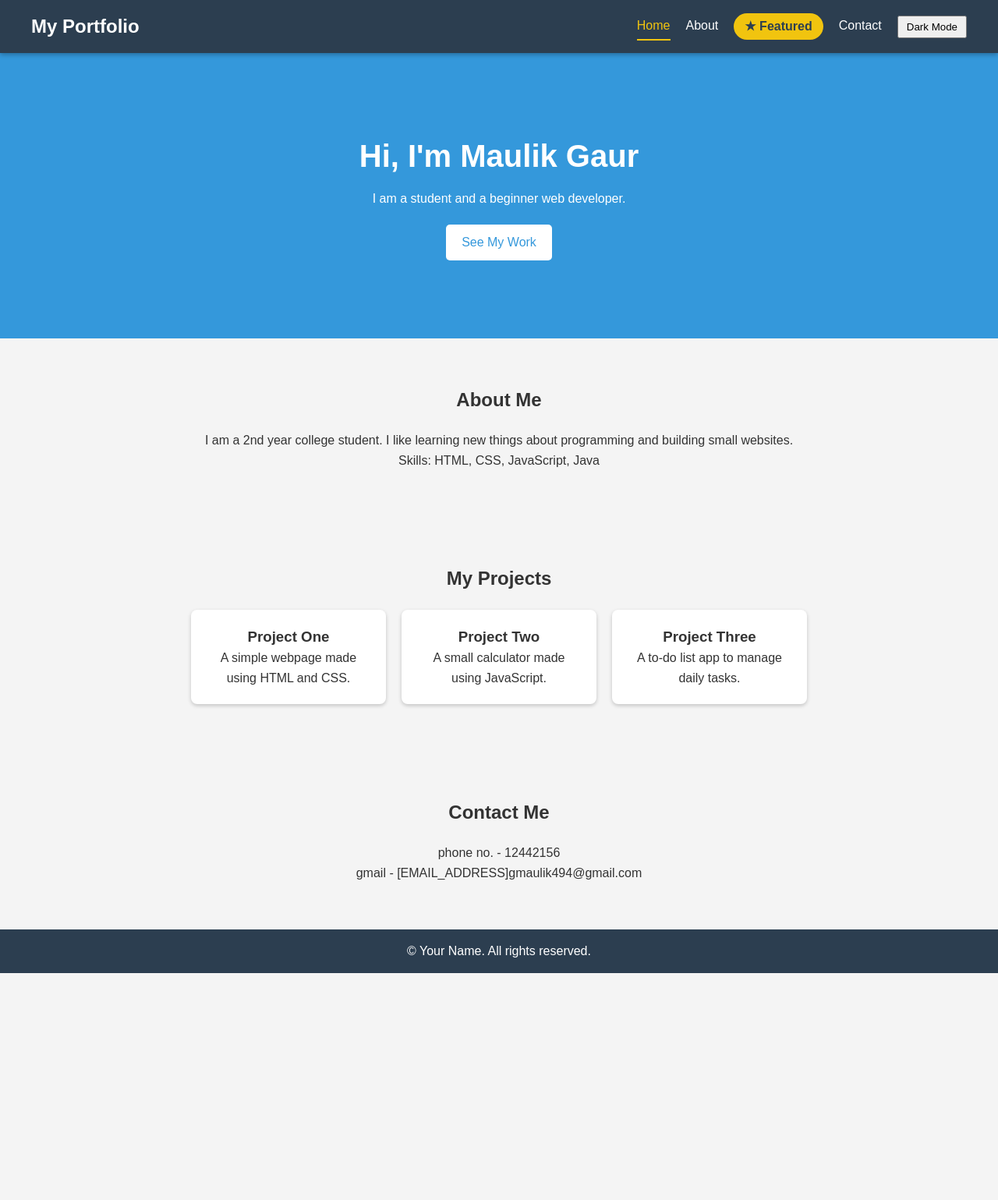
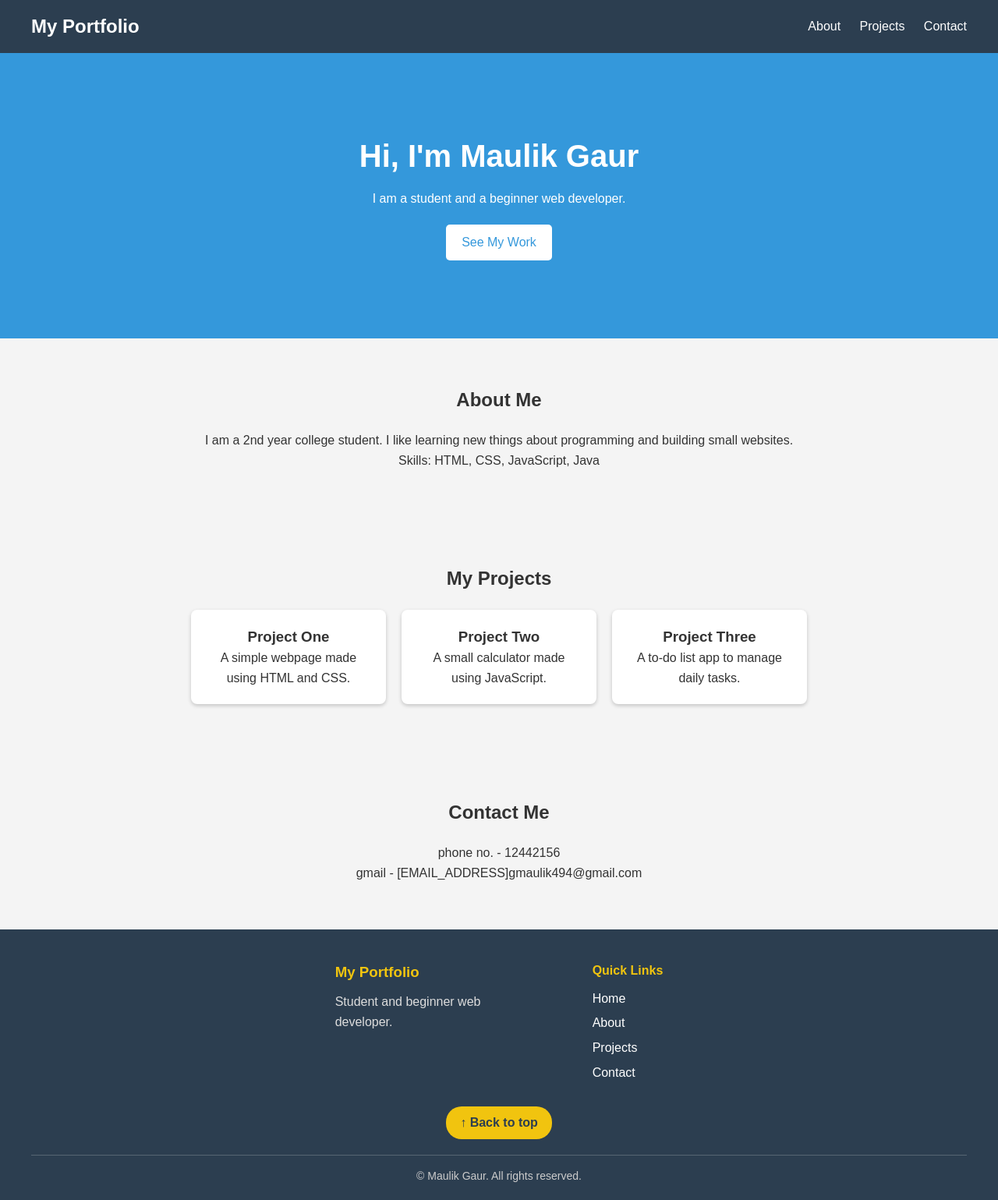
Before and after one commit to maulikgaur04-glitch/GitHub-practical-test, a plain HTML site: page index.html in a window 1280 px wide. Shown: the whole page at 78% size. Before the commit the page ends 1248 px from the top, so only its background shows below. Drawn offline with Linux system fonts and the light colour scheme.

Commit message:
refactor: simplify navigation layout and redesign footer component

```diff
--- a/index.html
+++ b/index.html
@@ -13,16 +13,11 @@
   <!-- navigation bar -->
   <header>
     <h2 class="logo">My Portfolio</h2>
+    <nav>
+      <a href="#about">About</a>
+      <a href="#projects">Projects</a>
+      <a href="#contact">Contact</a>
 
-    <!-- hamburger button (only visible on small screens) -->
-    <button id="menuBtn" class="menu-btn" aria-label="Toggle menu" aria-expanded="false">&#9776;</button>
-
-    <nav id="navLinks">
-      <a href="#home">Home</a>
-      <a href="#about">About</a>
-      <a href="#projects" class="featured">&#9733; Featured</a>
-      <a href="#contact">Contact</a>
-      <button id="themeBtn" aria-label="Toggle dark mode">Dark Mode</button>
     </nav>
   </header>
 
@@ -71,7 +66,24 @@
   </section>
 
   <footer>
-    <p>&copy; <span id="year"></span> Your Name. All rights reserved.</p>
+    <div class="footer-content">
+      <div class="footer-brand">
+        <h3>My Portfolio</h3>
+        <p>Student and beginner web developer.</p>
+      </div>
+
+      <div class="footer-links">
+        <h4>Quick Links</h4>
+        <a href="#home">Home</a>
+        <a href="#about">About</a>
+        <a href="#projects">Projects</a>
+        <a href="#contact">Contact</a>
+      </div>
+    </div>
+
+    <a href="#home" class="back-to-top">&#8593; Back to top</a>
+
+    <p class="footer-copy">&copy; <span id="year"></span> Maulik Gaur. All rights reserved.</p>
   </footer>
 
   <script src="subscript.js"></script>
--- a/styles.css
+++ b/styles.css
@@ -12,22 +12,13 @@ body {
   color: #333;
 }
 
-/* header (sticky navbar) */
+/* header */
 header {
-  position: sticky;
-  top: 0;
-  z-index: 1000;
   background-color: #2c3e50;
   color: white;
   padding: 15px 40px;
   display: flex;
   justify-content: space-between;
-  align-items: center;
-  box-shadow: 0 2px 6px rgba(0, 0, 0, 0.3);
-}
-
-nav {
-  display: flex;
   align-items: center;
 }
 
@@ -35,63 +26,16 @@ nav a {
   color: white;
   text-decoration: none;
   margin-left: 20px;
-  padding: 4px 0;
-  border-bottom: 2px solid transparent;
-  transition: color 0.2s, border-color 0.2s;
 }
 
 nav a:hover {
   color: #f1c40f;
 }
 
-/* link of the section currently on screen (added by javascript) */
-nav a.active {
-  color: #f1c40f;
-  border-bottom-color: #f1c40f;
-}
-
-/* featured link stands out */
-nav a.featured {
-  background-color: #f1c40f;
-  color: #2c3e50;
-  font-weight: bold;
-  padding: 4px 14px;
-  border-radius: 20px;
-  border-bottom: none;
-}
-
-nav a.featured:hover,
-nav a.featured.active {
-  background-color: #f39c12;
-  color: #fff;
-}
-
 nav button {
   margin-left: 20px;
   padding: 5px 10px;
   cursor: pointer;
-}
-
-/* hamburger button (hidden on large screens) */
-.menu-btn {
-  display: none;
-  background: none;
-  border: none;
-  color: white;
-  font-size: 28px;
-  cursor: pointer;
-}
-
-/* smooth scrolling + keep headings from hiding under the sticky header */
-html {
-  scroll-behavior: smooth;
-}
-
-#home,
-#about,
-#projects,
-#contact {
-  scroll-margin-top: 70px;
 }
 
 /* sections */
@@ -157,7 +101,81 @@ footer {
   background-color: #2c3e50;
   color: white;
   text-align: center;
-  padding: 15px;
+  padding: 40px 40px 20px;
+}
+
+.footer-content {
+  display: flex;
+  justify-content: center;
+  gap: 80px;
+  flex-wrap: wrap;
+  text-align: left;
+  max-width: 800px;
+  margin: 0 auto 25px;
+}
+
+.footer-brand h3,
+.footer-links h4 {
+  color: #f1c40f;
+  margin-bottom: 10px;
+}
+
+.footer-brand p {
+  max-width: 250px;
+  color: #ddd;
+}
+
+.footer-links a {
+  display: block;
+  color: white;
+  text-decoration: none;
+  margin-bottom: 6px;
+  transition: color 0.2s, padding-left 0.2s;
+}
+
+.footer-links a:hover {
+  color: #f1c40f;
+  padding-left: 5px;
+}
+
+.back-to-top {
+  display: inline-block;
+  padding: 8px 18px;
+  margin-bottom: 20px;
+  background-color: #f1c40f;
+  color: #2c3e50;
+  font-weight: bold;
+  text-decoration: none;
+  border-radius: 20px;
+  transition: background-color 0.2s;
+}
+
+.back-to-top:hover {
+  background-color: #f39c12;
+}
+
+.footer-copy {
+  border-top: 1px solid rgba(255, 255, 255, 0.2);
+  padding-top: 15px;
+  font-size: 14px;
+  color: #ccc;
+}
+
+/* footer on small screens */
+@media (max-width: 600px) {
+  footer {
+    padding: 30px 20px 15px;
+  }
+
+  .footer-content {
+    flex-direction: column;
+    gap: 25px;
+    text-align: center;
+  }
+
+  .footer-brand p {
+    max-width: none;
+  }
 }
 
 /* dark mode (added by javascript) */
@@ -173,40 +191,10 @@ body.dark .card {
 /* small screens */
 @media (max-width: 600px) {
   header {
-    padding: 15px 20px;
-    flex-wrap: wrap;
+    flex-direction: column;
   }
 
-  .menu-btn {
-    display: block;
-  }
-
-  /* menu is hidden until the hamburger is clicked */
   nav {
-    display: none;
-    flex-direction: column;
-    align-items: stretch;
-    width: 100%;
     margin-top: 10px;
   }
-
-  nav.open {
-    display: flex;
-  }
-
-  nav a {
-    margin-left: 0;
-    padding: 12px 0;
-    border-top: 1px solid rgba(255, 255, 255, 0.15);
-    border-bottom: none;
-  }
-
-  nav a.featured {
-    border-radius: 0;
-    text-align: center;
-  }
-
-  nav button {
-    margin: 10px 0 0 0;
-  }
 }
--- a/subscript.js
+++ b/subscript.js
@@ -61,6 +61,13 @@ themeBtn.addEventListener("click", function () {
   setTheme(!document.body.classList.contains("dark"));
 });
 
+// ===== footer code =====
+// show the current year in the footer
+const yearSpan = document.getElementById("year");
+if (yearSpan) {
+  yearSpan.textContent = new Date().getFullYear();
+}
+
 // ===== original code (unchanged) =====
 document.getElementById("toggleBtn").addEventListener("click", function () {
   const box = document.getElementById("details");
```
